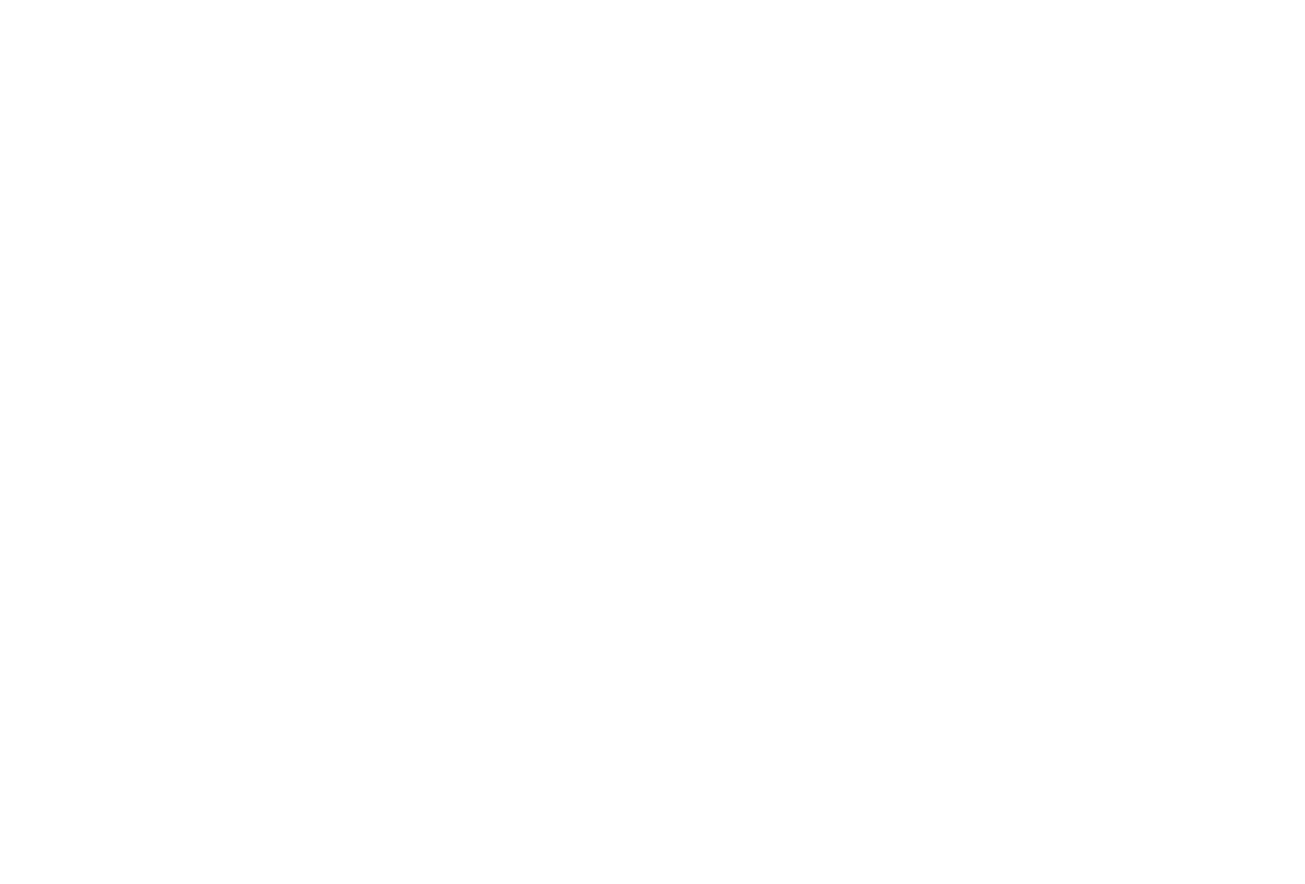
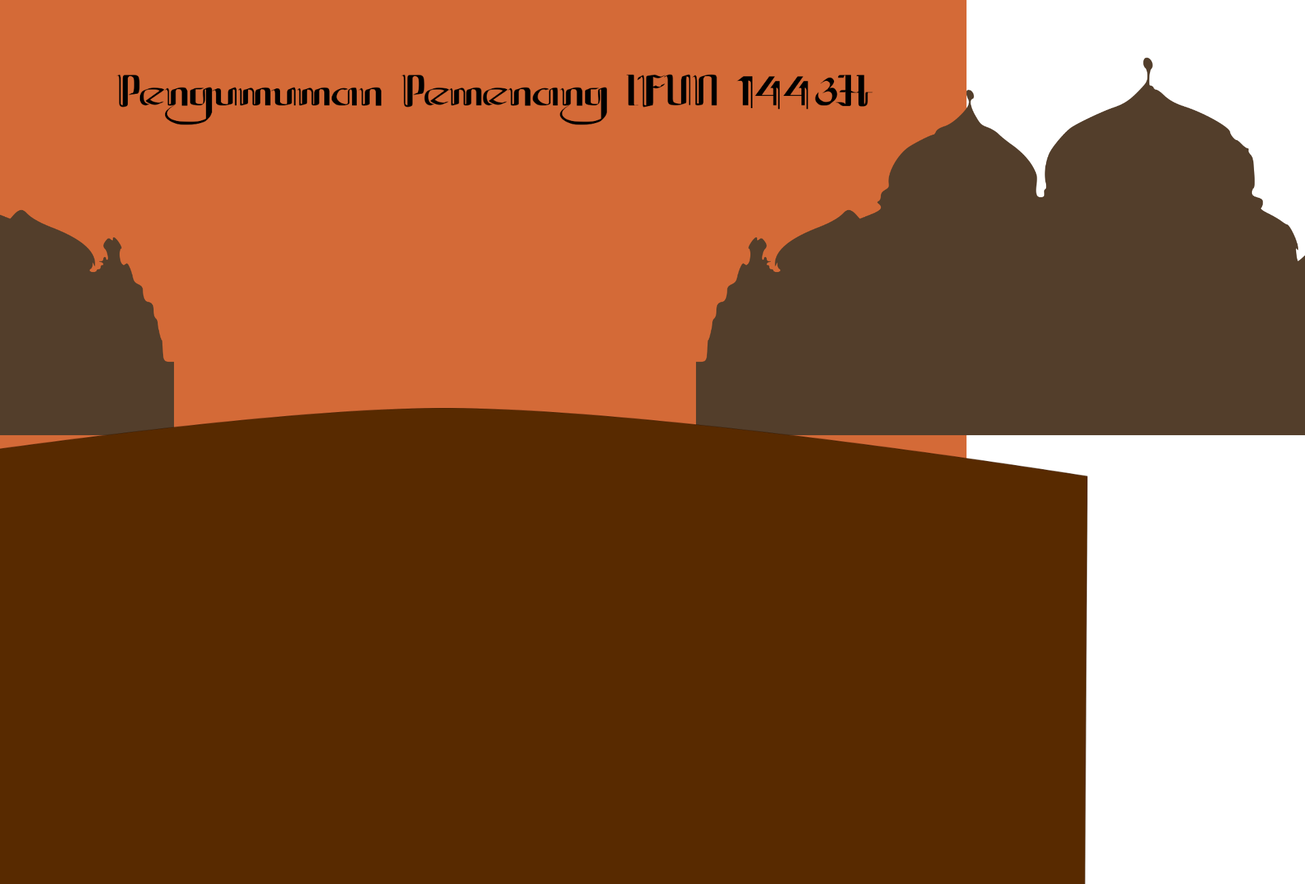
Before and after one commit to mfscode/pemenang-ifun, a plain HTML site: page index.html in a window 1280 px wide. Shown: the top 1300 px of the page at 68% size, 1920 px wide, since content can reach past the window. Before the commit the page ends 800 px from the top, so only its background shows below. Drawn offline with Linux system fonts and the light colour scheme.

Commit message:
added images, finished the majority of landing Page

```diff
--- a/index.html
+++ b/index.html
@@ -10,6 +10,11 @@
 </head>
 
 <body>
+    <div class="bg1">
+        <img src="ladang.png" alt="" id="ladang" aria-readonly="true">
+        <img src="masjidKiri.png" alt="" aria-readonly="true" class="masjid kiri">
+        <img src="MasjidKanan.png" alt="" aria-readonly="true" class="masjid kanan">
+    </div>
 
 
 
--- a/style.css
+++ b/style.css
@@ -0,0 +1,37 @@
+* {
+    margin: 0;
+    padding: 0;
+    box-sizing: border-box;
+}
+
+body {
+    width: 100vw;
+    height: 100vh;
+    overflow: hidden;
+    /*  */
+    background-image: url(Page1.png);
+    background-repeat: no-repeat;
+    background-size: cover;
+}
+
+#ladang {
+    width: 150vw;
+    position: absolute;
+    top: 75%;
+    left: -25%;
+    z-index: 2;
+}
+
+.masjid {
+    position: absolute;
+    width: 100vw;
+    height: auto;
+}
+
+.kiri {
+    left: -80%;
+}
+
+.kanan {
+    right: -80%;
+}
```
Also changed, not shown: MasjidKanan.png (added), Page1.png (added), ladang.png (added), masjidKiri.png (added).
